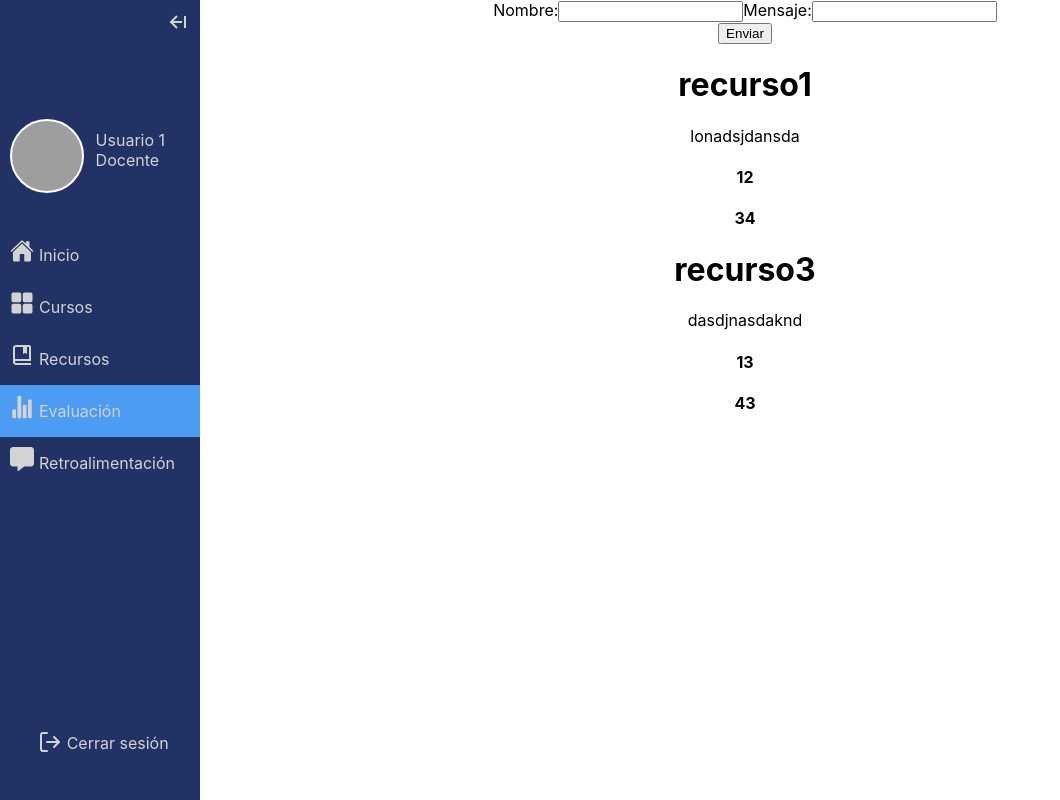
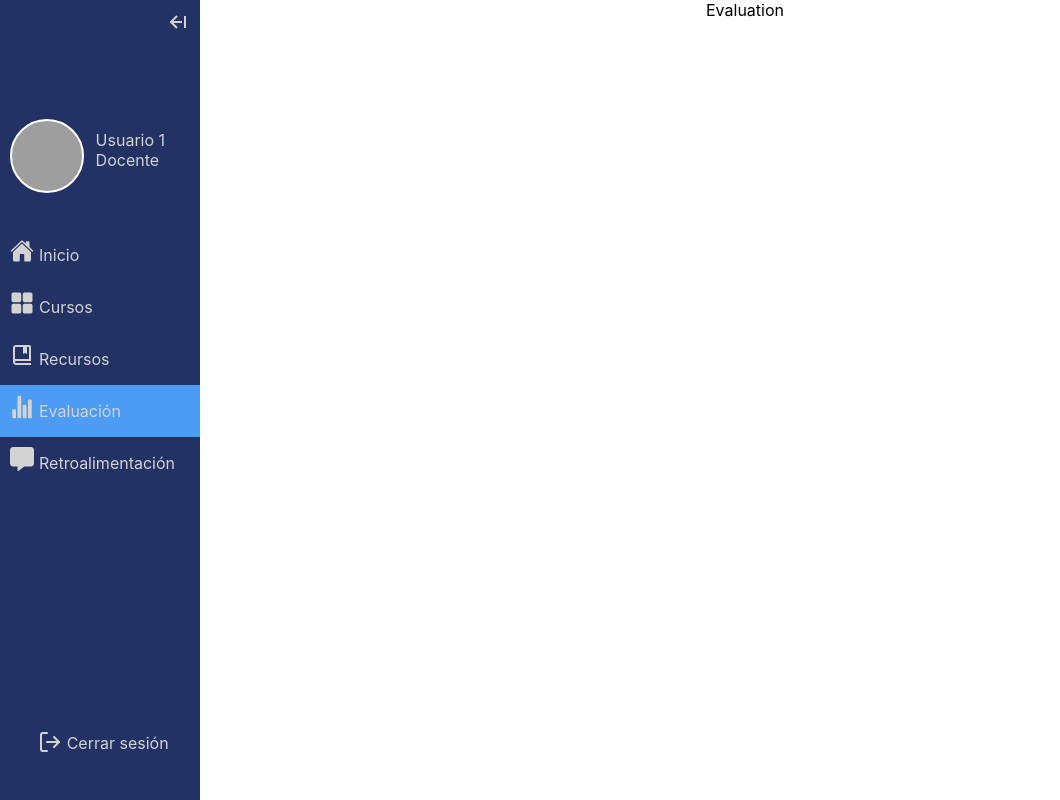
Before and after one commit to Aalzate95/Iot-cloud-front, a React (Create React App) app: page /evaluations in a window 1280 px wide. Shown: the whole page, without its empty margins (0-1060 px from the left). Built offline with nearby package versions, Linux system fonts and the light colour scheme; grey boxes are pictures that could not be loaded.

Commit message:
Limpieza ejemplo evaluaciones y corrección estilo

```diff
--- a/src/views/evaluation/Evaluation.js
+++ b/src/views/evaluation/Evaluation.js
@@ -1,51 +1,11 @@
-import React, {useState} from 'react';
+import React from 'react';
 
 
 const Evaluation = () => {
-    const [texto,setText] = useState('')
-    const [nombre, setNombre] = useState(null)
-
-    const OnClickEnviar = ()=>{
-        alert(
-            `El usuario ${nombre}, envió: ${texto}`
-        )
-    }
-
-    const listaDatos = [
-        {nombre:"recurso1", descripcion:"lonadsjdansda", calificaciones:[12,34]},
-        {nombre:"recurso3", descripcion:"dasdjnasdaknd", calificaciones:[13,43]}
-    ]
-
-    const renderDatos = listaDatos.map((e)=>{
-        return(
-            <div>
-                <h1>{e.nombre}</h1>
-                <p>{e.descripcion}</p>
-                {e.calificaciones.map((calificacion)=>{
-                    return(
-                        <h4>{calificacion}</h4>
-                        )
-                })}
-            </div>
-            )
-    })
 
     return (
         <div>
-            <label>
-            Nombre:
-                <input type="text" onChange={(e)=>{setNombre(e.target.value)}}/>
-            </label>
-            <label>
-                Mensaje:
-                <input type="text" onChange={(e)=>{setText(e.target.value)}}/>
-            </label>
-
-            <br/>
-            <button onClick={()=>{OnClickEnviar()}}>Enviar</button>
-
-            <br/>
-            {renderDatos}
+            Evaluation
         </div>
      );
 }
--- a/src/views/resources/Resources.css
+++ b/src/views/resources/Resources.css
@@ -14,7 +14,6 @@
 
 .card{
     margin:10px;
-    background-color: rgb(255, 98, 98);
     height:auto;
     width:300px;
     border-radius:5px;
--- a/src/views/resources/Resources.js
+++ b/src/views/resources/Resources.js
@@ -2,6 +2,12 @@ import React from 'react';
 import './Resources.css'
 import { useHistory } from 'react-router-dom';
 import data from '../../data/dataResources.json'
+
+const colors = [
+    "rgb(255, 98, 98)",
+    "rgb(255, 200, 98)",
+    "rgb(98, 255, 98)"
+]
 
 const Resources = () => {
 
@@ -10,7 +16,7 @@ const Resources = () => {
     const renderResourcesCards = Object.keys(data.results).map((resourceKind,index)=>{
         let totalElements = data.results[resourceKind].length;
         return(
-            <div className="card" key={index} onClick={()=>history.push(`/resources/${resourceKind}`)}>
+            <div className="card" key={index} style={{backgroundColor:`${colors[index]}`}} onClick={()=>history.push(`/resources/${resourceKind}`)}>
                 <div>
                     <h3>{resourceKind}</h3>
                     <p>Cantidad de elementos: {totalElements}</p>
```
